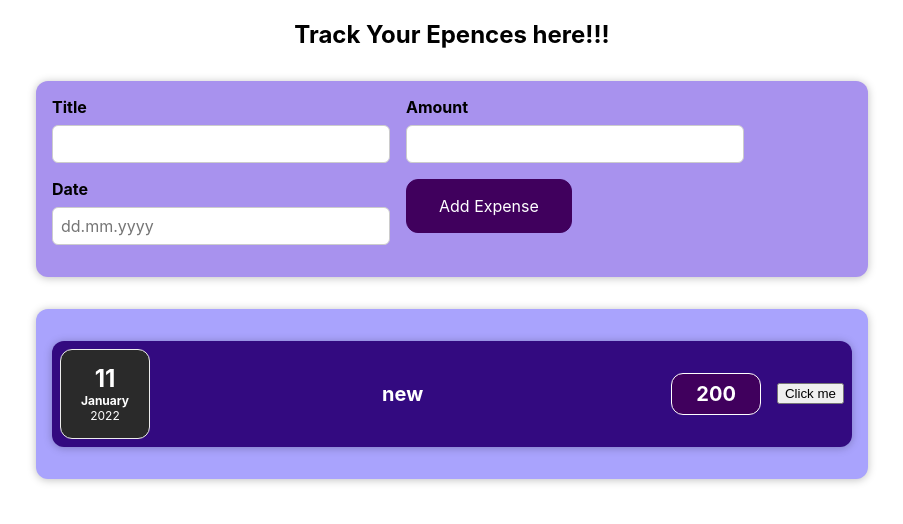
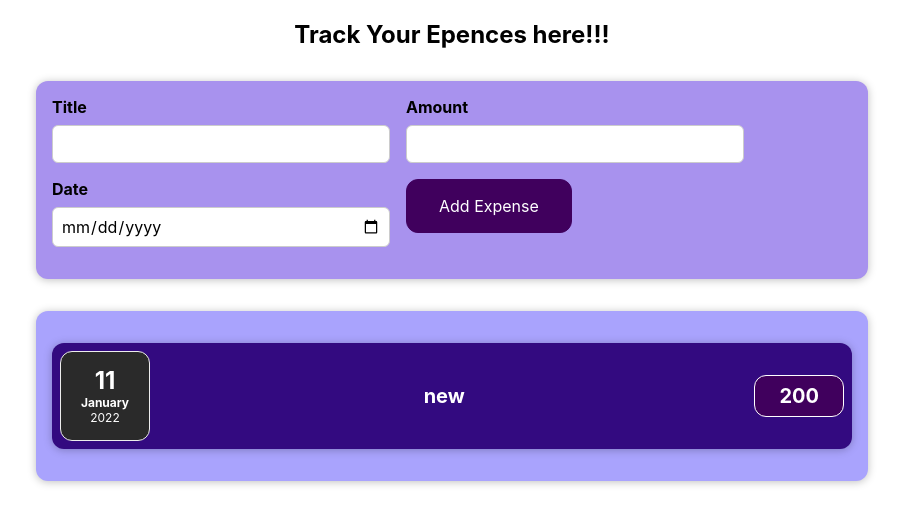
Before and after one commit to prabhashrai02/expence_tracker, a React (Create React App) app: page / in a window 1280 px wide. Shown: the top 524 px of the page, without its empty margins (188-1091 px from the left). Built offline with nearby package versions, Linux system fonts and the light colour scheme.

Commit message:
saving data entered by user

```diff
--- a/src/Components/AddExpense/AddExpense.js
+++ b/src/Components/AddExpense/AddExpense.js
@@ -1,10 +1,21 @@
 import ExpenseForm from '../ExpenseForm/ExpenseForm';
 import './AddExpense.css';
 
-const AddExpense= () =>{
+const AddExpense= (props) =>{
+
+    const saveExpenseDatahandler = (enteredExpenseData) => {
+        const expenseData = {
+            ...enteredExpenseData,
+            id: Math.random().toString(),
+        }
+
+        props.onSaveData(expenseData);
+    };
+
+
     return(
         <div className="add_expense">
-            <ExpenseForm />
+            <ExpenseForm onSaveExpenseData={saveExpenseDatahandler} />
         </div>
     )
 }
--- a/src/Components/ExpenseForm/ExpenseForm.js
+++ b/src/Components/ExpenseForm/ExpenseForm.js
@@ -1,23 +1,98 @@
+import React, {useState} from 'react';
+
 import './ExpenseForm.css';
 
 // we can also use this type of function call
-const ExpenseForm = () => {
-    return <form>
+const ExpenseForm = (props) => {
+
+    const [enteredtitle, setenteredtitle] = useState('');
+    const [entereddate, setentereddate] = useState('');
+    const [enteredamount, setenteredamount] = useState('');
+
+    // const [userInput, setUserInput] = useState({
+    //     enteredtile: '',
+    //     enteredamount: '',
+    //     entereddate: ''
+    // });
+
+    const titleChangehandler = (event) =>{
+
+        setenteredtitle(event.target.value);
+
+        // setUserInput({
+            //     ...userInput,
+            //     enteredtile: event.target.value,
+            // });
+
+            //always use if depend on prev state as this gives most updated value
+            // setUserInput((prevState) =>{
+                //     return {
+                    //         ...prevState,
+                    //         enteredtile: event.target.value,
+                    //     }
+                    // });
+    }
+
+    const dateChangehandler = (event) =>{
+        setentereddate(event.target.value);
+        //     setUserInput({
+            //         ...userInput,
+            //         entereddate: event.target.value,
+            //     });
+    }
+
+    const amountChangehandler = (event) =>{
+        setenteredamount(event.target.value);
+    //     setUserInput({
+    //         ...userInput,
+    //         enteredamount: event.target.value,
+    //     });
+    }
+
+const submithandler = (event) =>{
+    event.preventDefault();
+
+    const expensedata= {
+        title: enteredtitle,
+        amount: enteredamount,
+        date: new Date(entereddate)
+    };
+
+
+    props.onSaveExpenseData(expensedata);
+
+    setenteredtitle('');
+    setenteredamount('');
+    setentereddate('');
+}
+
+return <form onSubmit={submithandler}>
         <div className='add_expense_controls'>
             <div className='add_expense_control'>
                 <label>Title</label>
-                <input type="text" />
+                <input type="text"
+                    onChange={titleChangehandler}
+                    value={enteredtitle}
+                />
             </div>
             <div className='add_expense_control'>
                 <label>Amount</label>
-                <input type="text" min={0.01} step={0.01} />
+                <input type="number"
+                    min='0.01'
+                    step='0.01'
+                    onChange={amountChangehandler}
+                    value={enteredamount}
+                    />
             </div>
             <div className='add_expense_control'>
                 <label>Date</label>
-                <input type="text"
-                 min={"2019-01-01"}
-                 max={"2022-12-31"}
-                 placeholder='dd.mm.yyyy' />
+                <input type="date"
+                    min='2019-01-01'
+                    max='2032-12-31'
+                    placeholder='dd.mm.yyyy'
+                    onChange={dateChangehandler}
+                    value={entereddate}
+                />
             </div>
             <div className='add_expense_actions'>
                 <button type='submit'>
--- a/src/Components/ExpenseItem/ExpenseItem.js
+++ b/src/Components/ExpenseItem/ExpenseItem.js
@@ -1,23 +1,15 @@
-import React, { useState } from 'react';
 import ExpenseDate from '../ExpenseDate/ExpenseDate';
 import './ExpenseItem.css';
 import Card from '../Card/Card';
 
 function ExpenceItem(props) {
 
-    const [title, setTitle] = useState(props.title);
-
-    const changetitle = () => {
-        setTitle('Prabhash');
-    }
-
     return (
         <Card className="expense_item">
             <ExpenseDate date={props.date} />
             <div className="expense_item_description">
-                <h2>{title}</h2>
+                <h2>{props.title}</h2>
                 <div className="expense_item_price">{props.amount}</div>
-                <button onClick={changetitle} >Click me</button>
             </div>
         </Card>
     )
--- a/src/Components/homePage/homePage.js
+++ b/src/Components/homePage/homePage.js
@@ -1,3 +1,4 @@
+import React from "react";
 import Navbar from "../Navbar/Navbar";
 import ExpenseItem from "../ExpenseItem/ExpenseItem";
 import AddExpense from "../AddExpense/AddExpense";
@@ -5,7 +6,8 @@ import Card from "../Card/Card";
 import './HomePage.css';
 
 function Homepage() {
-    const expense = [
+
+    let expense = [
         {
             id: `1`,
             date: new Date(),
@@ -13,16 +15,22 @@ function Homepage() {
             amount: 200
         }
     ]
+
+    const saveNewData = (enteredData) => {
+        console.log(enteredData);
+    }
+
     return (
         <div>
             <Navbar />
-            <AddExpense />
+            <AddExpense onSaveData={saveNewData} />
             <Card className="expenses">
-                <ExpenseItem
-                    date = {expense[0].date}
-                    title = {expense[0].title}
-                    amount = {expense[0].amount}
-                />
+                    <ExpenseItem
+                        date = {expense[0].date}
+                        title = {expense[0].title}
+                        amount = {expense[0].amount}
+                    />
+
             </Card>
 
         </div>
```
